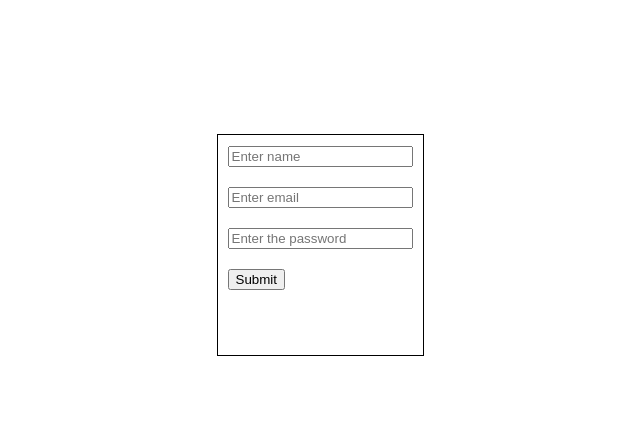
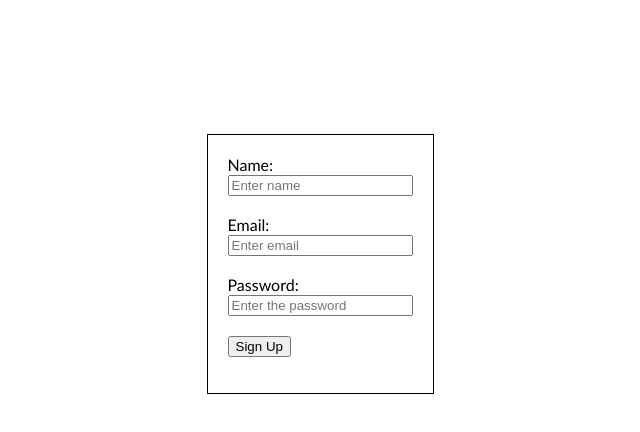
Before and after one commit to PrathmR/JS_Array_Methods, a plain HTML site: page Froms-and-form-validation/index.html in a window 1280 px wide. Shown: the whole page, without its empty margins (320-960 px from the left). Drawn offline with Linux system fonts and the light colour scheme.

Commit message:
updating html

```diff
--- a/Froms-and-form-validation/index.html
+++ b/Froms-and-form-validation/index.html
@@ -21,34 +21,49 @@
             color: red;
         }
         #resultmsg{
-            color: red;
+            color: rgb(26, 255, 114);
         }
         form{
             margin-top: 10%;
             min-width: 150px;
             min-height: 200px;
-            padding: 10px;
+            padding: 20px;
             border: 1px solid black;
         }
     </style>
 </head>
 <body>
 
-    <form autocomplete="off">
-        <input  type="text" placeholder="Enter name" id="name">
-        <br>
-        <small id="nameerror"></small>
-        <br>
-        <input type="email" placeholder="Enter email" id="email"><br>
-        <small id="emailerror"></small><br>
-        <input type="password" placeholder="Enter the password" id="password"><br>
-        <small id="passworderror"></small>
-        <br>
-        <input type="submit">
+    <body>
 
-        <small id="resultmsg">
-        </small>
-    </form>
+  <form autocomplete="off" novalidate>
+    <div>
+      <label for="name">Name:</label><br>
+      <input type="text" placeholder="Enter name" id="name">
+      <small id="nameerror"></small>
+    </div>
+    <br>
+
+
+    <div>
+      <label for="email">Email:</label><br>
+      <input type="email" placeholder="Enter email" id="email">
+      <small id="emailerror"></small>
+    </div>
+    <br>
+
+
+    <div>
+      <label for="password">Password:</label><br>
+      <input type="password" placeholder="Enter the password" id="password">
+      <small id="passworderror"></small>
+    </div>
+    <br>
+
+    <input type="submit" value="Sign Up">
+
+    <p id="resultmsg"></p>
+  </form>
     <script src="script.js"></script>
 </body>
 </html>
```
